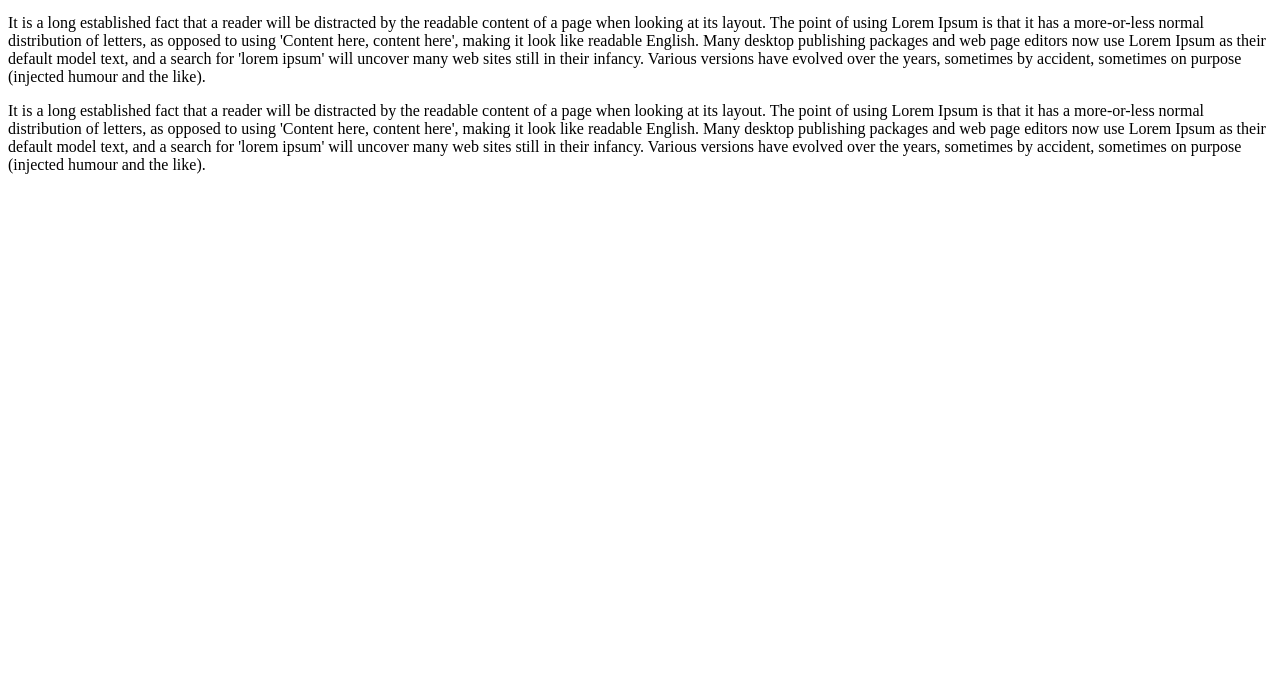
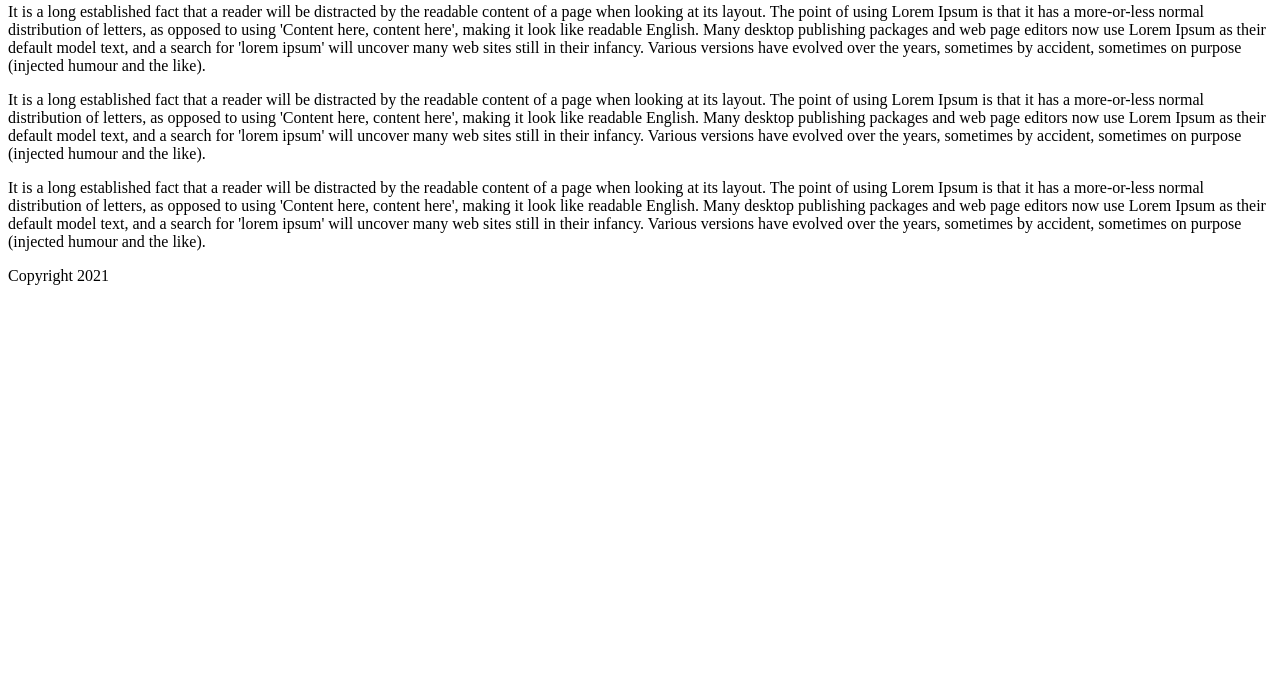
Before and after one commit to pacificsun/gatsby-net, a Gatsby site: page /about in a window 1280 px wide. Shown: the part 116-800 px from the top of the page. Built offline with nearby package versions, Linux system fonts and the light colour scheme; Gatsby itself is replaced by a stand-in of ours.

Commit message:
layout component added

```diff
--- /dev/null
+++ b/src/components/Layout.js
@@ -0,0 +1,16 @@
+import React from "react"
+import Navbar from "./Navbar"
+
+function Layout({ children }) {
+  return (
+    <div className="layout">
+      <Navbar />
+      <div className="content">{children}</div>
+      <footer>
+        <p>Copyright 2021</p>
+      </footer>
+    </div>
+  )
+}
+
+export default Layout
--- a/src/pages/about.js
+++ b/src/pages/about.js
@@ -1,7 +1,9 @@
 import React from "react"
+import Layout from "../components/Layout"
 
 function about() {
   return (
+    <Layout>
       <div>
         <hi>About Page </hi>
         <p>
@@ -38,6 +40,7 @@ function about() {
           accident, sometimes on purpose (injected humour and the like).
         </p>
       </div>
+    </Layout>
   )
 }
 
--- a/src/pages/index.js
+++ b/src/pages/index.js
@@ -1,15 +1,16 @@
 import React from "react"
-import Navbar from "../components/Navbar"
+import Layout from "../components/Layout"
 
 export default function Home() {
   return (
+    <Layout>
       <section>
-      <Navbar />
         <div>
           <h2>Design</h2>
           <h3>Develop & Deploy</h3>
           <p>UX designer & web developer based in kathmandu</p>
         </div>
       </section>
+    </Layout>
   )
 }
```
Also changed, not shown: src/pages/404.js (+7 -4 lines), src/pages/projects/index.js (+7 -4 lines). Lines whose indentation alone changed are shown as unchanged.
